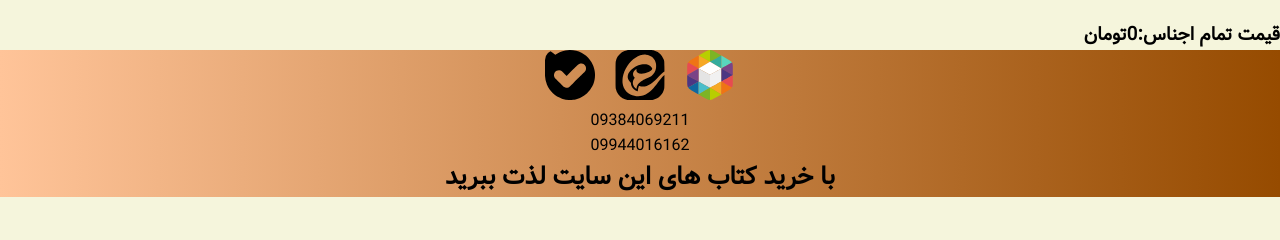
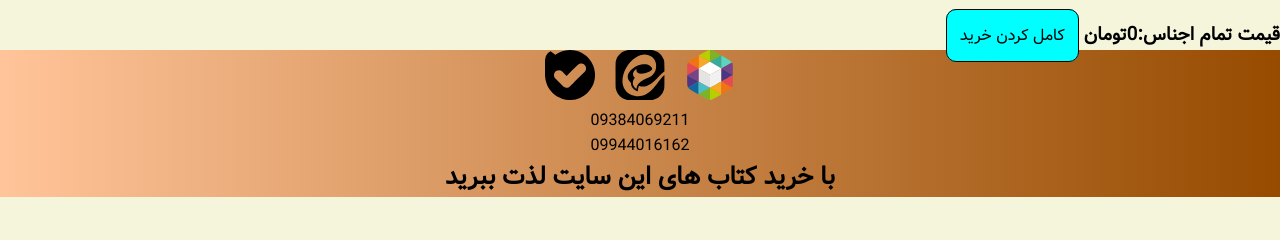
Before and after one commit to aboalfazlH/Khane-Ketab, a Django app: page /cart/me/ in a window 1280 px wide. Shown: the part 254-494 px from the top of the page. Run offline with Django 4.2, Linux system fonts and the light colour scheme; a user stored in the database is signed in; tables that the repository leaves empty hold one stand-in row (values such as "Sample post").

Commit message:
Debug templates

```diff
--- a/apps/cart/templates/cart/detail.html
+++ b/apps/cart/templates/cart/detail.html
@@ -23,5 +23,7 @@
     </tr>
     {% endfor %}
 </table>
-<h3>قیمت تمام اجناس:{{ cart.total_price }}تومان </h3>
+<h3 class="all-products">قیمت تمام اجناس:{{ cart.total_price }}تومان </h3>
+
+<a href="{% url 'complete'  %}" class="button">کامل کردن خرید</a>
 {% endblock content %}
--- a/static/css/cart.css
+++ b/static/css/cart.css
@@ -29,9 +29,21 @@ th {
     color: white;
 }
 
+.all-products {
+    display: inline;
+}
+.button {
+    border: 1px solid black;
+    padding: 1%;
+    border-radius: 10px;
+    background-color:aqua;
+}
 
 @media (max-width:768px) {
     table {
         width: 100%;
     }
+    .all-products {
+    display: block;
+    }
 }
```
Also changed, not shown: apps/core/templates/search-results.html (+12 -1 lines).
